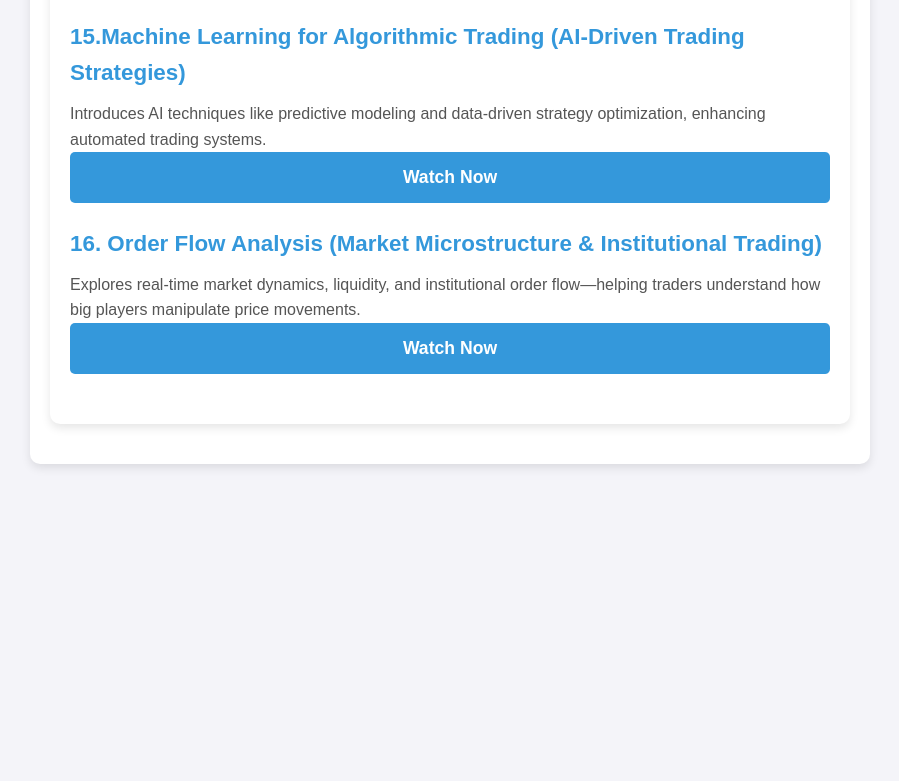
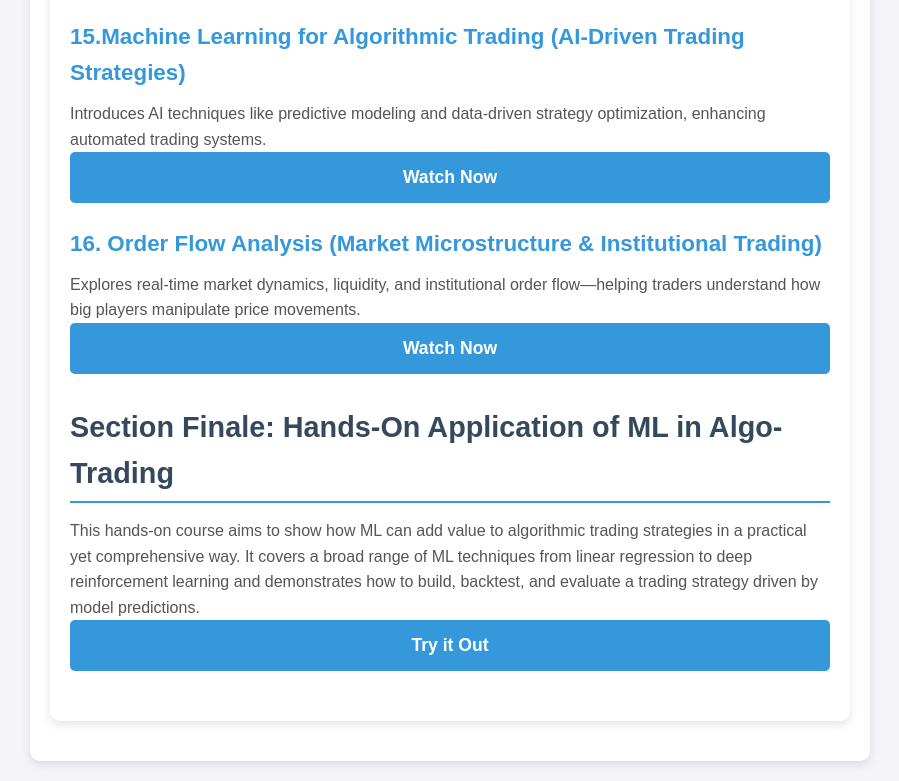
Before and after one commit to traderzguide/tradingroadmap, a plain HTML site: page index.html in a window 1280 px wide. Shown: the part 2770-3551 px from the top of the page, without its empty margins (190-1089 px from the left). Before the commit the page ends 3254 px from the top, so only its background shows below. Drawn offline with Linux system fonts and the light colour scheme.

Commit message:
Update index.html

```diff
--- a/index.html
+++ b/index.html
@@ -128,6 +128,15 @@
         <button class="watch-now-btn" onclick="redirectTo('https://encr.pw/Orderflow')">Watch Now</button>
       </div>
     </div>
+    <div class="step">
+      <h2>Section Finale: Hands-On Application of ML in Algo-Trading</h2>
+      <div>
+
+        <p>This hands-on course aims to show how ML can add value to algorithmic trading strategies in a practical yet comprehensive way.
+          It covers a broad range of ML techniques from linear regression to deep reinforcement learning and demonstrates
+          how to build, backtest, and evaluate a trading strategy driven by model predictions.</p>
+        <button class="watch-now-btn" onclick="redirectTo('https://github.com/stefan-jansen/machine-learning-for-trading')">Try it Out</button>
+      </div>
     </div>
 
 
```
